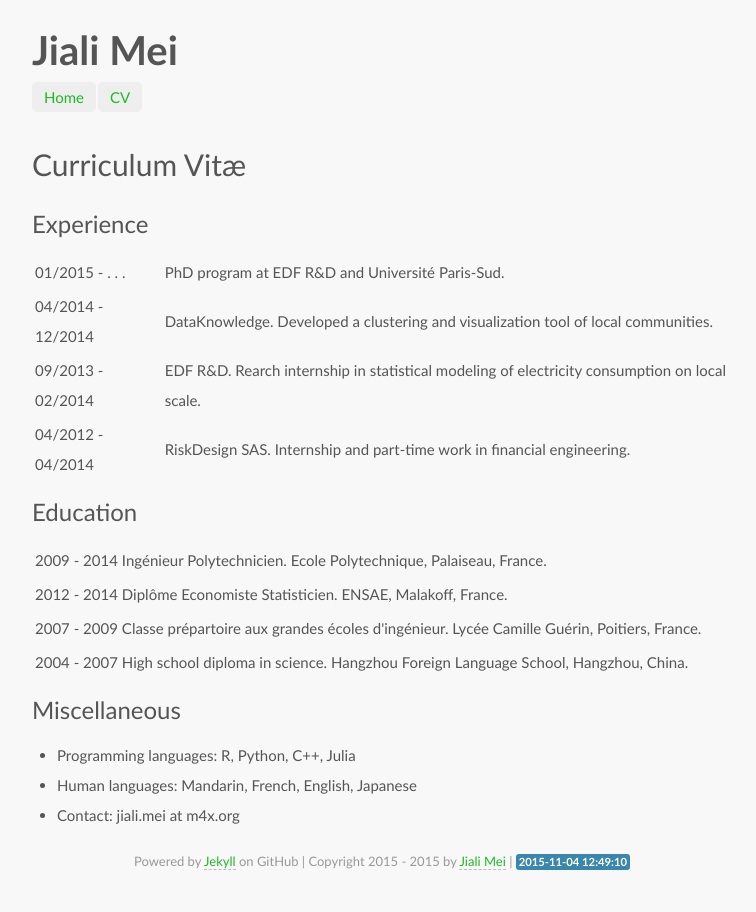
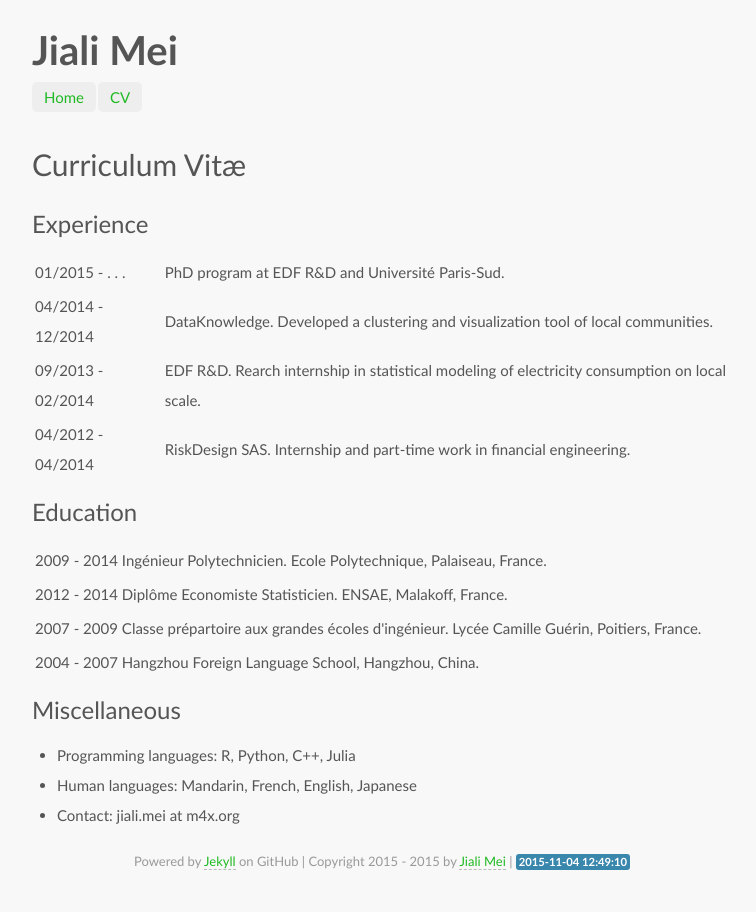
Before and after one commit to vermouthmjl/vermouthmjl.github.io, a Jekyll site: the page built from _posts/2015-05-01-CV.md, in a window 1280 px wide. Shown: the whole page, without its empty margins (258-1014 px from the left). Built offline with Jekyll 4.4.1, drawn with Linux system fonts in a browser that asks for light colours; some web fonts are replaced.

Commit message:
Update 2015-05-01-CV.md

```diff
--- a/_posts/2015-05-01-CV.md
+++ b/_posts/2015-05-01-CV.md
@@ -39,7 +39,7 @@ Education
         <td>2007 - 2009</td> <td>Classe prépartoire aux grandes écoles d'ingénieur. Lycée Camille Guérin, Poitiers, France.</td>
     </tr>
     <tr>
-        <td>2004 - 2007</td> <td>High school diploma in science. Hangzhou Foreign Language School, Hangzhou, China.</td>
+        <td>2004 - 2007</td> <td>Hangzhou Foreign Language School, Hangzhou, China.</td>
     </tr>
 </table>
 
```
